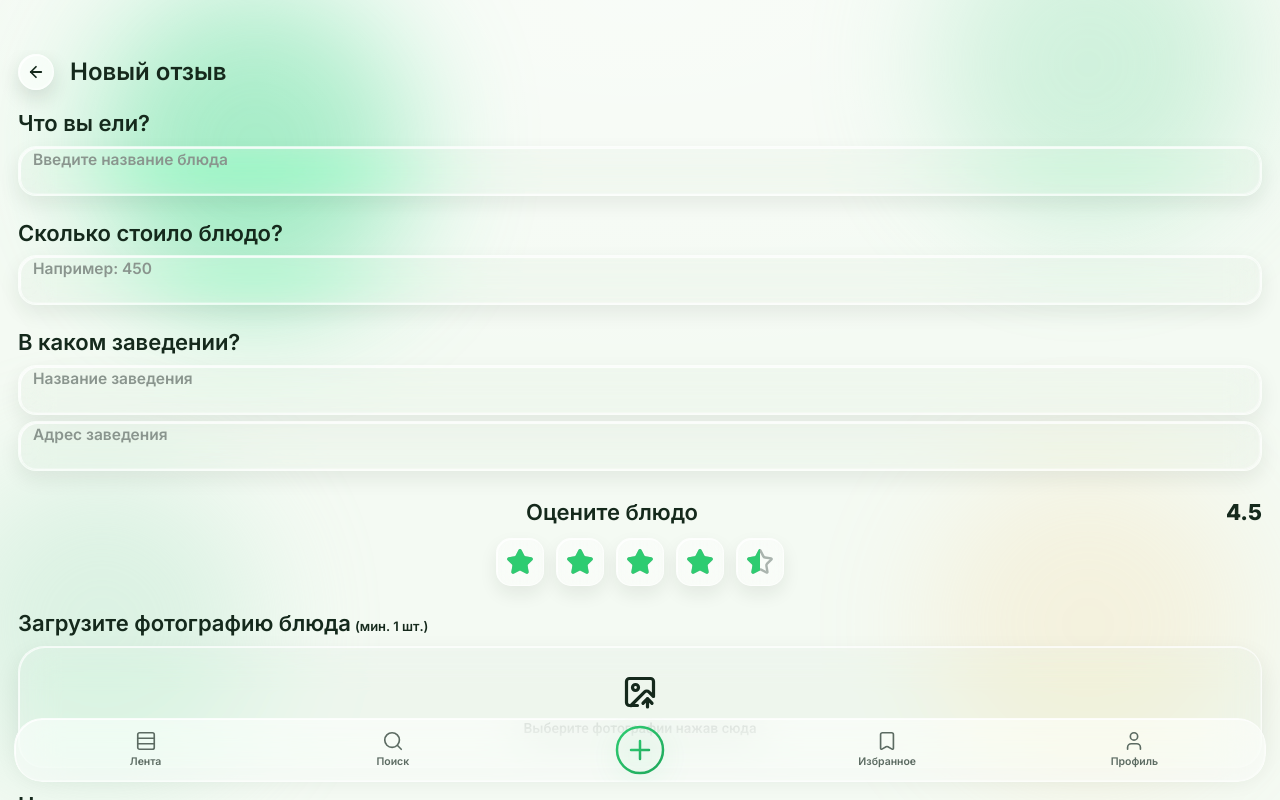
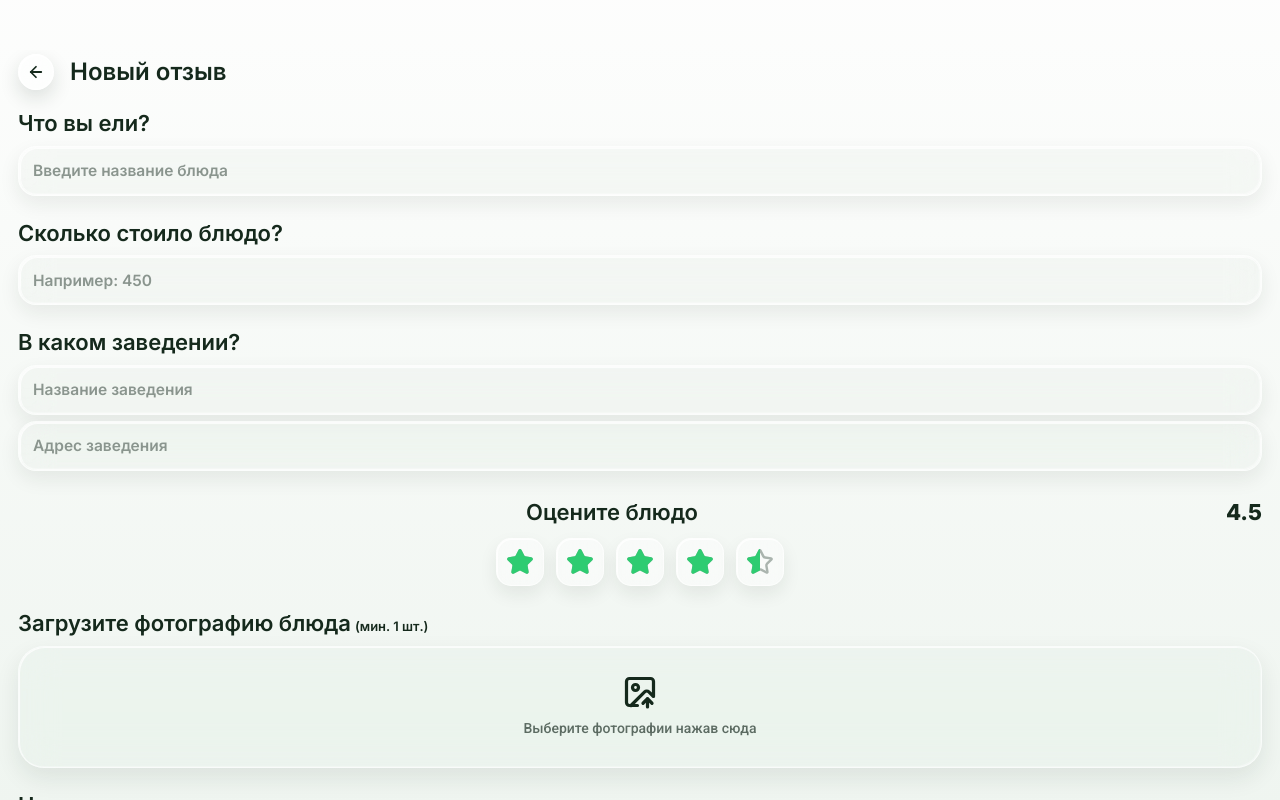
Before and after one commit to goldslugger762/foody-front, a Next.js app: page /new-review in a window 1280 px wide. Built offline with nearby package versions, Linux system fonts and the light colour scheme.

Commit message:
small fix центрирование инпутов

```diff
--- a/components/feed/bottom-tab-bar.tsx
+++ b/components/feed/bottom-tab-bar.tsx
@@ -28,7 +28,13 @@ type TabItem = {
 const TABS: TabItem[] = [
   { id: "feed", label: "Лента", icon: Rows3, href: "/" },
   { id: "search", label: "Поиск", icon: Search, href: "/search" },
-  { id: "add", label: "Создать пост", icon: Plus, primary: true, href: "/new-review" },
+  {
+    id: "add",
+    label: "Создать пост",
+    icon: Plus,
+    primary: true,
+    href: "/new-review",
+  },
   { id: "saved", label: "Избранное", icon: Bookmark },
   { id: "me", label: "Профиль", icon: User },
 ];
@@ -65,7 +71,7 @@ export function BottomTabBar({ brand }: BottomTabBarProps) {
     return pathname === t.href || pathname.startsWith(`${t.href}/`);
   };
 
-  if (isPostCardExpanded) {
+  if (isPostCardExpanded || pathname === "/new-review") {
     return null;
   }
 
--- a/components/review/new-review-form.tsx
+++ b/components/review/new-review-form.tsx
@@ -33,7 +33,7 @@ const FIELD_SURFACE_CLASSES = cn(
   "focus-within:ring-2 focus-within:ring-[#15291C]/12 focus-within:shadow-[0_10px_24px_rgba(20,40,28,0.1),inset_1px_1px_0_rgba(255,255,255,0.78)]"
 );
 const FIELD_INPUT_CLASSES =
-  "h-full border-0 bg-transparent px-3.5 py-0 text-[15.5px] font-semibold text-[#15291C] shadow-none outline-none placeholder:text-[#8A958E] focus-visible:border-transparent focus-visible:ring-0 focus-visible:ring-transparent md:text-[15.5px]";
+  "h-full border-0 bg-transparent px-3.5 py-0 text-[15.5px] leading-[50px] font-semibold text-[#15291C] shadow-none outline-none placeholder:text-[#8A958E] focus-visible:border-transparent focus-visible:ring-0 focus-visible:ring-transparent md:text-[15.5px]";
 
 type NewReviewFormProps = {
   brand: string;
@@ -65,6 +65,7 @@ function ReviewField({
       </span>
       <GlassSurface
         className={FIELD_SURFACE_CLASSES}
+        contentClassName="h-full"
         tintClassName="before:bg-[#E8ECE9]/28 before:backdrop-blur-[16px] before:backdrop-saturate-[170%]"
         highlightClassName="after:border-[0.5px] after:border-white/58 after:shadow-[inset_1px_1px_0_rgba(255,255,255,0.74),inset_-1px_-1px_0_rgba(255,255,255,0.26)]"
       >
@@ -359,8 +360,8 @@ export function NewReviewForm({ brand }: NewReviewFormProps) {
   }
 
   return (
-    <main className="absolute inset-0 overflow-hidden">
-      <div className="absolute inset-0 flex flex-col pt-12.5">
+    <main className="absolute inset-0 overflow-hidden bg-[#F3F6F2]">
+      <div className="absolute inset-0 flex flex-col bg-[linear-gradient(180deg,rgba(255,255,255,0.82),rgba(239,245,240,0.96))] pt-12.5">
         <section
           aria-label="Новый отзыв"
           className="hide-scroll flex-1 overflow-y-auto px-[18px] pb-25"
@@ -408,6 +409,7 @@ export function NewReviewForm({ brand }: NewReviewFormProps) {
               <div className="space-y-1.5">
                 <GlassSurface
                   className={FIELD_SURFACE_CLASSES}
+                  contentClassName="h-full"
                   tintClassName="before:bg-[#E8ECE9]/28 before:backdrop-blur-[16px] before:backdrop-saturate-[170%]"
                   highlightClassName="after:border-[0.5px] after:border-white/58 after:shadow-[inset_1px_1px_0_rgba(255,255,255,0.74),inset_-1px_-1px_0_rgba(255,255,255,0.26)]"
                 >
@@ -421,6 +423,7 @@ export function NewReviewForm({ brand }: NewReviewFormProps) {
                 </GlassSurface>
                 <GlassSurface
                   className={FIELD_SURFACE_CLASSES}
+                  contentClassName="h-full"
                   tintClassName="before:bg-[#E8ECE9]/28 before:backdrop-blur-[16px] before:backdrop-saturate-[170%]"
                   highlightClassName="after:border-[0.5px] after:border-white/58 after:shadow-[inset_1px_1px_0_rgba(255,255,255,0.74),inset_-1px_-1px_0_rgba(255,255,255,0.26)]"
                 >
```
